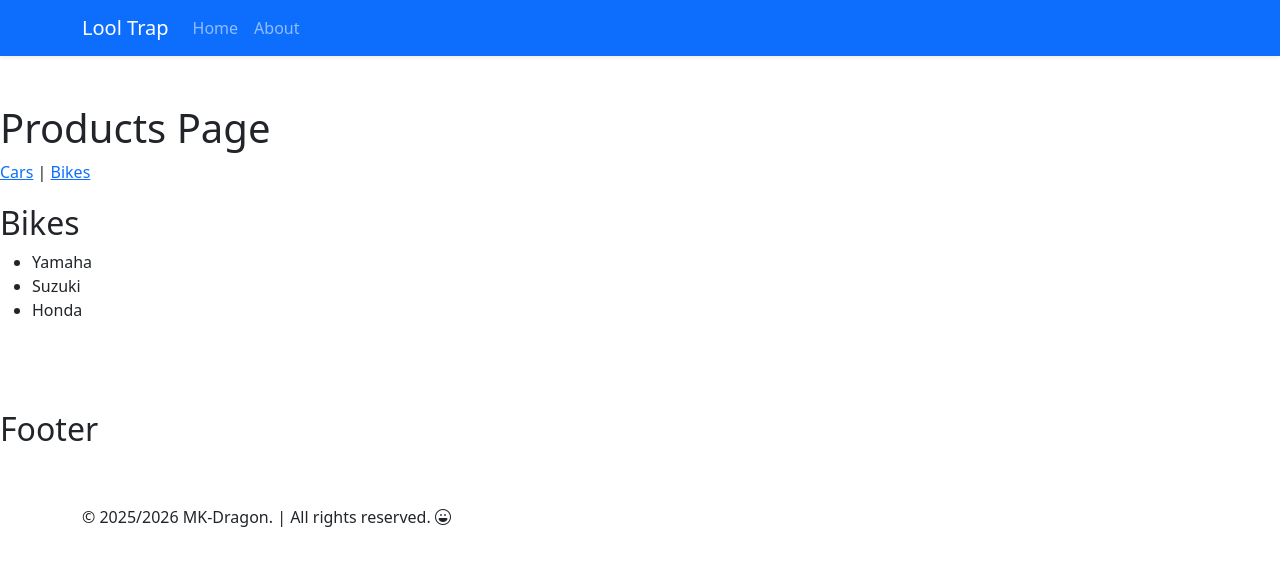
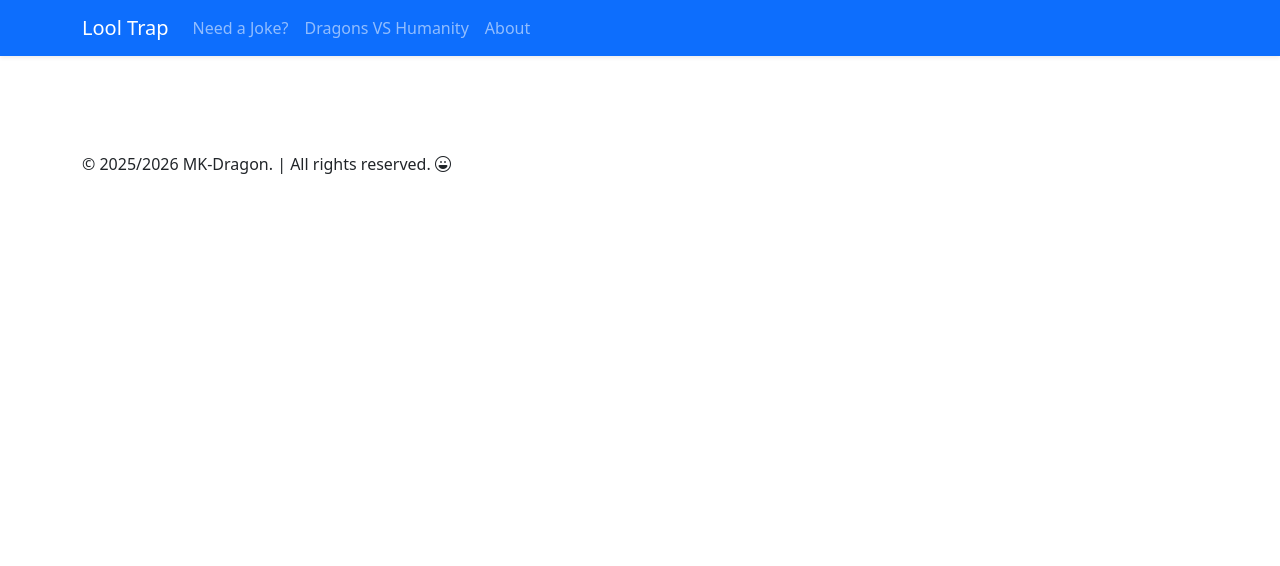
Before and after one commit to MK-Dragon/Dragons_Against_Humanity, a React (Vite) app in the folder LolTrap/: page /products/bike in a window 1280 px wide. Shown: the top 566 px of the page. Built offline with nearby package versions, Linux system fonts and the light colour scheme.

Commit message:
Cut Bloat and Started work on DAH

```diff
--- a/LolTrap/src/App.jsx
+++ b/LolTrap/src/App.jsx
@@ -11,7 +11,7 @@ import NavBar from './components/NavBar';
 import Footer from './components/Footer';
 
 // Pages:
-import Home from './Pages/Home.jsx'
+import Jokes from './Pages/Jokes.jsx'
 import About from './Pages/About.jsx'
 
 
@@ -19,7 +19,7 @@ import About from './Pages/About.jsx'
 
 /*function About() {
   return <h1>About Page</h1>;
-}*/
+}
 
 function Contact() {
   return <h1>Contact Page</h1>;
@@ -68,6 +68,13 @@ function BikeProducts() {
   );
 }
 
+        //<Routes>
+          //<Route path="/products" element={<Products />}>
+            //<Route path="car" element={<CarProducts />} />
+            //<Route path="bike" element={<BikeProducts />} />
+          //</Route>
+        //</Routes>
+*/
 
 
 function App() {
@@ -81,13 +88,10 @@ function App() {
 
         {/* Routes */}
         <Routes>
-          <Route path="/" element={<Home />} />
+          <Route path="/" element={<Jokes />} />
+          <Route path="/jokes" element={<Jokes />} />
+          <Route path="/dnd" element={<Jokes />} />
           <Route path="/about" element={<About />} />
-          <Route path="/contact" element={<Contact />} />
-          <Route path="/products" element={<Products />}>
-            <Route path="car" element={<CarProducts />} />
-            <Route path="bike" element={<BikeProducts />} />
-          </Route>
         </Routes>
 
       </BrowserRouter>
--- a/LolTrap/src/Pages/Home.jsx
+++ b/LolTrap/src/Pages/Jokes.jsx
@@ -7,7 +7,7 @@ import JokeDisply from '../components/JokeDisply';
 import birdImage from '../imgs/bird.png';
 import dogImage from '../imgs/dog.png';
 
-function Home() {
+function Jokes() {
   const [categories, setCategories] = useState([]);
   const [flags, setFlags] = useState([]);
   const [selectedCats, setSelectedCats] = useState(['Any']); // Start with Any
@@ -99,4 +99,4 @@ function Home() {
   );
 }
 
-export default Home;
+export default Jokes;
--- a/LolTrap/src/components/NavBar.jsx
+++ b/LolTrap/src/components/NavBar.jsx
@@ -17,7 +17,8 @@ function BasicExample() {
         <Navbar.Toggle aria-controls="basic-navbar-nav" />
         <Navbar.Collapse id="basic-navbar-nav">
           <Nav className="me-auto">
-            <Nav.Link href="/">Home</Nav.Link>
+            <Nav.Link href="jokes">Need a Joke?</Nav.Link>
+            <Nav.Link href="dnd">Dragons VS Humanity</Nav.Link>
             <Nav.Link href="about">About</Nav.Link>
           </Nav>
         </Navbar.Collapse>
```
